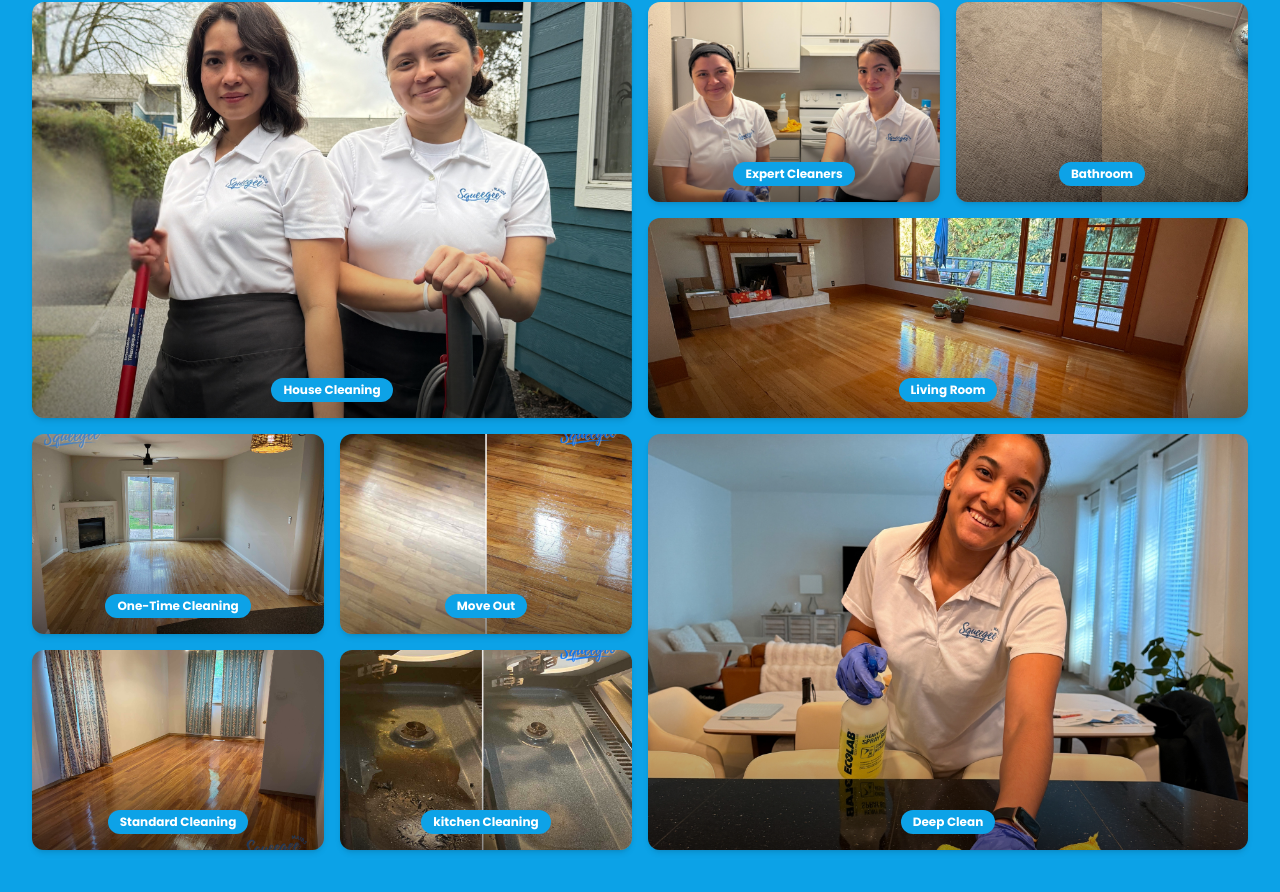
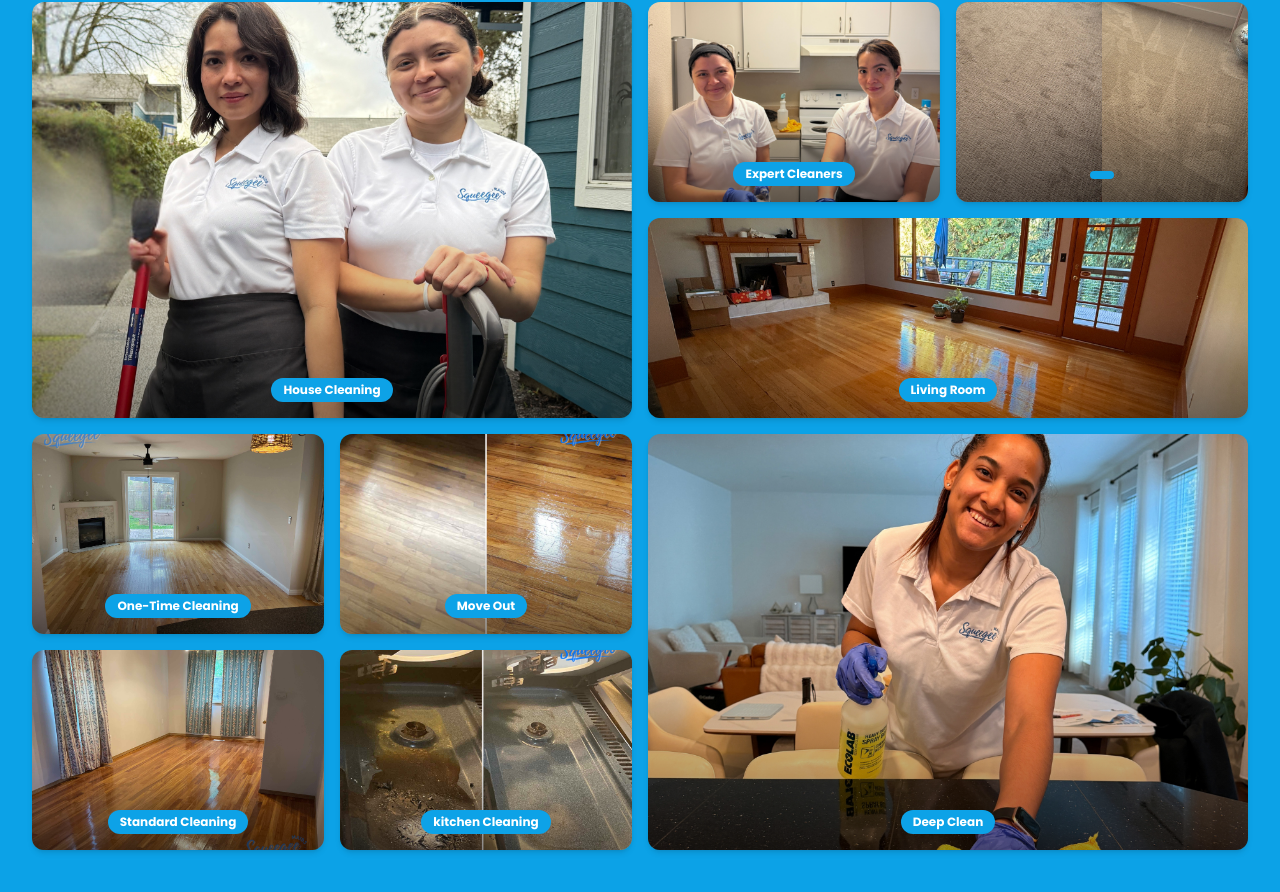
Before and after one commit to squeegee503-cmd/Squeegee-Maids, a React (Vite) app: page / in a window 1280 px wide. Shown: the part 3485-4377 px from the top of the page. Built offline with nearby package versions, Linux system fonts and the light colour scheme; no server answers.

Commit message:
Updated Gallery.tsx

```diff
--- a/src/components/sections/Gallery.tsx
+++ b/src/components/sections/Gallery.tsx
@@ -19,7 +19,7 @@ type GalleryItem = {
 const galleryItems: GalleryItem[] = [
   { src: Gallery011, alt: "Professional Cleaning", tag: "House Cleaning" },
   { src: Gallery012, alt: "Kitchen Cleaning", tag: "Expert Cleaners" },
-  { src: Gallery013, alt: "Bathroom Cleaning", tag: "Bathroom" },
+  { src: Gallery013, alt: "Bathroom Cleaning", tag: "" },
   { src: Gallery014, alt: "Living Room", tag: "Living Room" },
   { src: Gallery015, alt: "Bedroom Cleaning", tag: "One-Time Cleaning" },
   { src: Gallery016, alt: "Move Out Cleaning", tag: "Move Out" },
```
